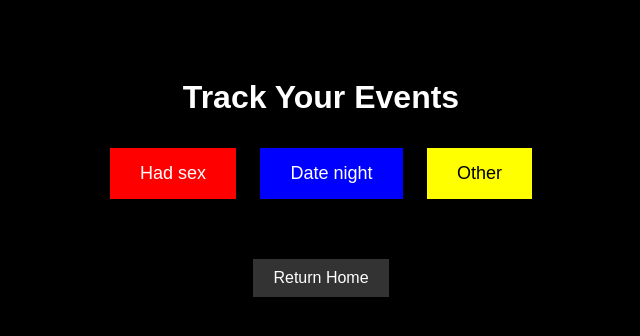
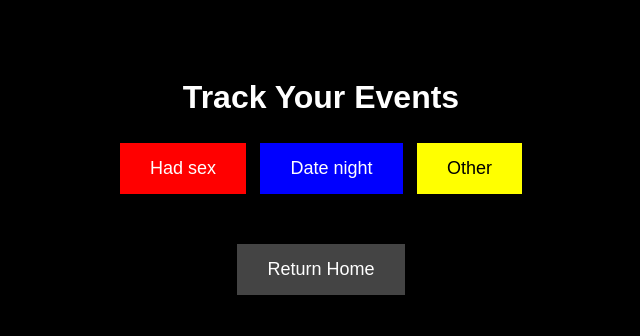
Before and after one commit to ctscreweder/vieve, a Flask app: page /buttons in a window 1280 px wide. Shown: the top 336 px of the page, without its empty margins (319-959 px from the left). Run offline with Flask 3, Linux system fonts and the light colour scheme; parts of the project's set-up code (start-up, migrations or seed data) failed here and were passed over.

Commit message:
Update buttons.html

```diff
--- a/roles/vieve/files/app/templates/buttons.html
+++ b/roles/vieve/files/app/templates/buttons.html
@@ -2,10 +2,10 @@
 <html>
 <head>
   <title>Button Tracker</title>
+  <link rel="stylesheet" href="/static/style.css">
   <style>
-    body { background-color: black; color: white; font-family: Arial, sans-serif; text-align: center; padding-top: 50px; }
-    form { margin: 20px; }
-    button { margin: 10px; padding: 15px 30px; font-size: 18px; border: none; cursor: pointer; }
+    body { text-align: center; padding-top: 50px; }
+    button { font-size: 18px; padding: 15px 30px; border: none; cursor: pointer; }
     .red { background-color: red; color: white; }
     .blue { background-color: blue; color: white; }
     .yellow { background-color: yellow; color: black; }
@@ -18,12 +18,11 @@
     <button name="label" value="Date night" class="blue">Date night</button>
     <button name="label" value="Other" class="yellow">Other</button>
   </form>
-<div style="text-align:center; margin-top:40px;">
-  <form action="/" method="get">
-    <button style="padding:10px 20px; font-size:16px; background-color:#333; color:white; border:none; cursor:pointer;">
-      Return Home
-    </button>
-  </form>
-</div>
+
+  <div style="text-align:center; margin-top:40px;">
+    <form action="/" method="get">
+      <button>Return Home</button>
+    </form>
+  </div>
 </body>
 </html>
```
